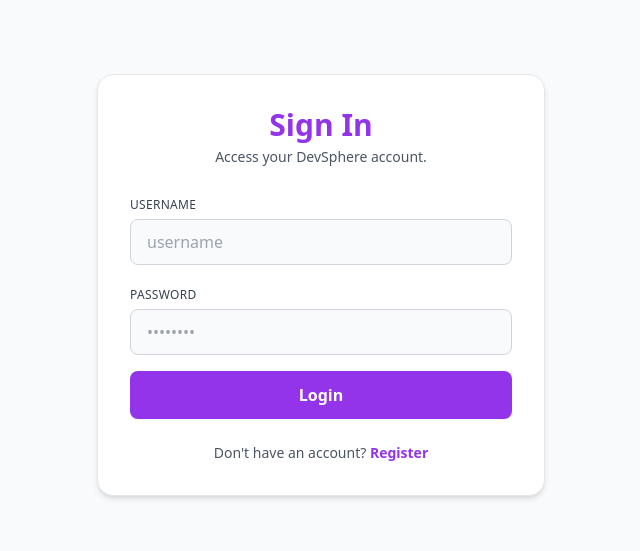
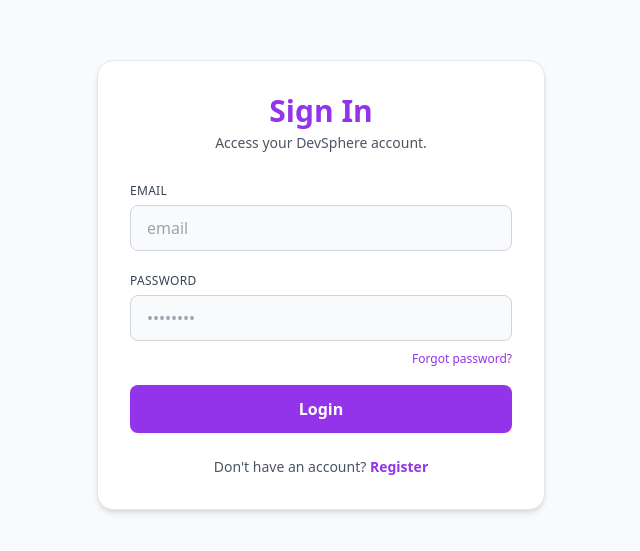
Before and after one commit to Dulanji-Amanda/DevSphere_FE, a React (Vite) app: page /login in a window 1280 px wide. Shown: the part 115-666 px from the top of the page, without its empty margins (319-959 px from the left). Built offline with nearby package versions, Linux system fonts and the light colour scheme; no server answers.

Commit message:
Refactor authentication to use email instead of username in login and registration forms; add placeholder for forgot password functionality

```diff
--- a/src/pages/Login.tsx
+++ b/src/pages/Login.tsx
@@ -58,11 +58,11 @@
         <p className="text-sm text-gray-600 mb-6 text-center">Access your DevSphere account.</p>
         <form className="space-y-4">
           <div className="space-y-1">
-            <label htmlFor="login-username" className="text-xs font-medium text-gray-700 uppercase tracking-wide">Username</label>
+            <label htmlFor="login-username" className="text-xs font-medium text-gray-700 uppercase tracking-wide">Email</label>
             <input
               id="login-username"
-              type="text"
-              placeholder="username"
+              type="email"
+              placeholder="email"
               value={username}
               onChange={(e) => setUsername(e.target.value)}
               className="w-full px-4 py-2.5 rounded-lg border border-gray-300 bg-gray-50 text-gray-800 placeholder-gray-400 focus:outline-none focus:border-purple-500 focus:ring-2 focus:ring-purple-500/30"
@@ -78,6 +78,18 @@
               onChange={(e) => setPassword(e.target.value)}
               className="w-full px-4 py-2.5 rounded-lg border border-gray-300 bg-gray-50 text-gray-800 placeholder-gray-400 focus:outline-none focus:border-purple-500 focus:ring-2 focus:ring-purple-500/30"
             />
+            <div className="text-right">
+              <button
+                type="button"
+                className="text-xs font-medium text-purple-600 hover:text-purple-700"
+                onClick={() => {
+                  // Placeholder: wire this to your reset route when available
+                  alert("Forgot password flow coming soon.")
+                }}
+              >
+                Forgot password?
+              </button>
+            </div>
           </div>
           <button
             onClick={handleLogin}
--- a/src/pages/Register.tsx
+++ b/src/pages/Register.tsx
@@ -3,7 +3,7 @@
 import { register, type RegisterResponse } from "../services/auth"
 
 export default function Register() {
-  const [username, setUsername] = useState("")
+  const [email, setEmail] = useState("")
   const [firstname, setFirstname] = useState("")
   const [lastname, setLastname] = useState("")
   const [password, setPassword] = useState("")
@@ -13,14 +13,14 @@
 
   const handleRegister = async (e: React.FormEvent<HTMLButtonElement>) => {
     e.preventDefault()
-    if (!username || !password || !firstname || !lastname) {
+    if (!email || !password || !firstname || !lastname) {
       setError("Please fill in all fields.")
       return
     }
     setError(null)
     setLoading(true)
     try {
-      const data: RegisterResponse = await register(username, password, firstname, lastname)
+      const data: RegisterResponse = await register(email, password, firstname, lastname)
       alert(`Registration successful! Email: ${data.data.email}`)
       navigate("/login")
     } catch (err: unknown) {
@@ -64,13 +64,13 @@
             />
           </div>
           <div className="space-y-1">
-            <label htmlFor="reg-username" className="text-xs font-medium text-gray-700 uppercase tracking-wide">Username</label>
+            <label htmlFor="reg-email" className="text-xs font-medium text-gray-700 uppercase tracking-wide">Email</label>
             <input
-              id="reg-username"
-              type="text"
-              placeholder="enter your username"
-              value={username}
-              onChange={(e) => setUsername(e.target.value)}
+              id="reg-email"
+              type="email"
+              placeholder="enter your email"
+              value={email}
+              onChange={(e) => setEmail(e.target.value)}
               className="w-full px-4 py-2.5 rounded-lg border border-gray-300 bg-gray-50 text-gray-800 placeholder-gray-400 focus:outline-none focus:border-purple-500 focus:ring-2 focus:ring-purple-500/30"
               disabled={loading}
             />
--- a/src/pages/firstpage.tsx
+++ b/src/pages/firstpage.tsx
@@ -1,5 +1,5 @@
 import { ArrowRight,Code2 } from 'lucide-react';
-import { Link, useNavigate } from 'react-router-dom';
+import {useNavigate } from 'react-router-dom';
 import { logout } from "../services/auth";
 import { useAuth } from "../context/authContext";
 
--- a/src/services/auth.ts
+++ b/src/services/auth.ts
@@ -35,13 +35,13 @@
 }
 
 export const register = async (
-  username: string,
+  email: string,
   password: string,
   firstname: string,
   lastname: string
 ): Promise<RegisterResponse> => {
   const res = await api.post("/auth/register", {
-    email: username,
+    email,
     password,
     firstname,
     lastname
```
